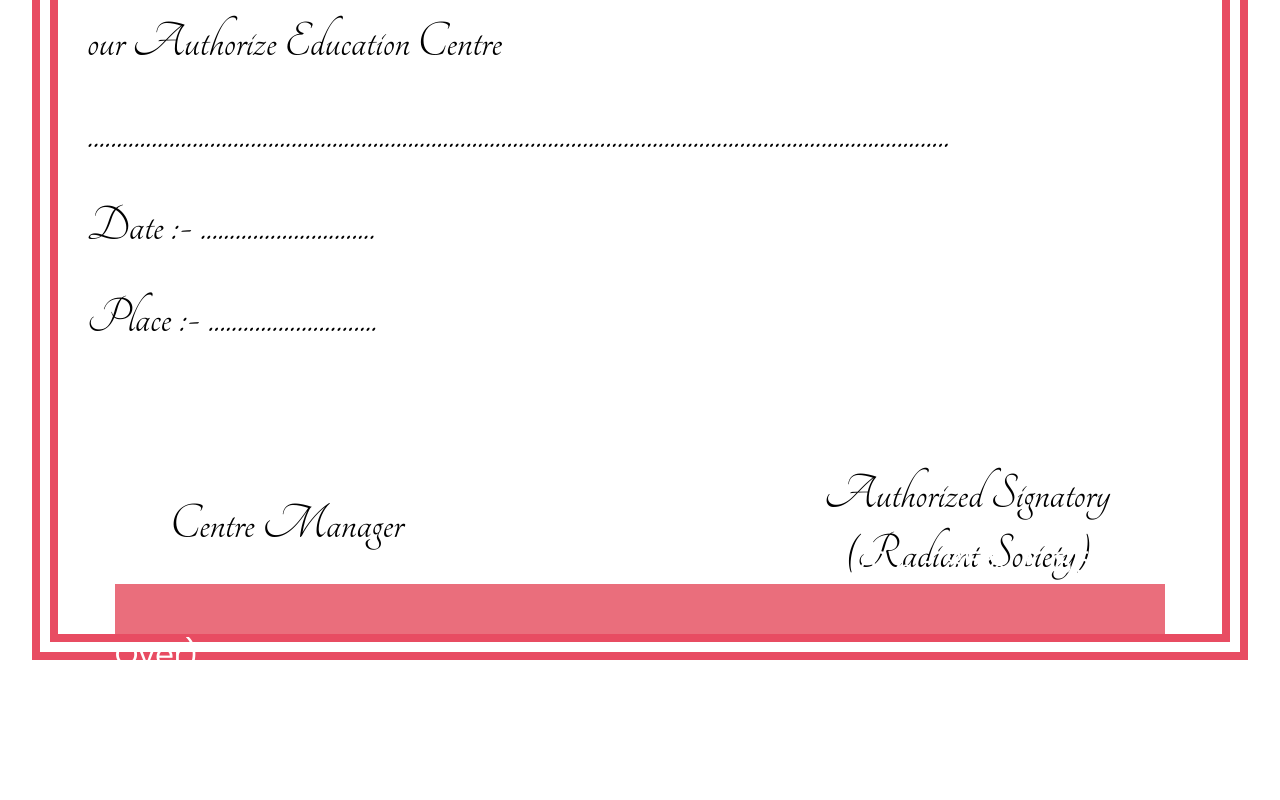
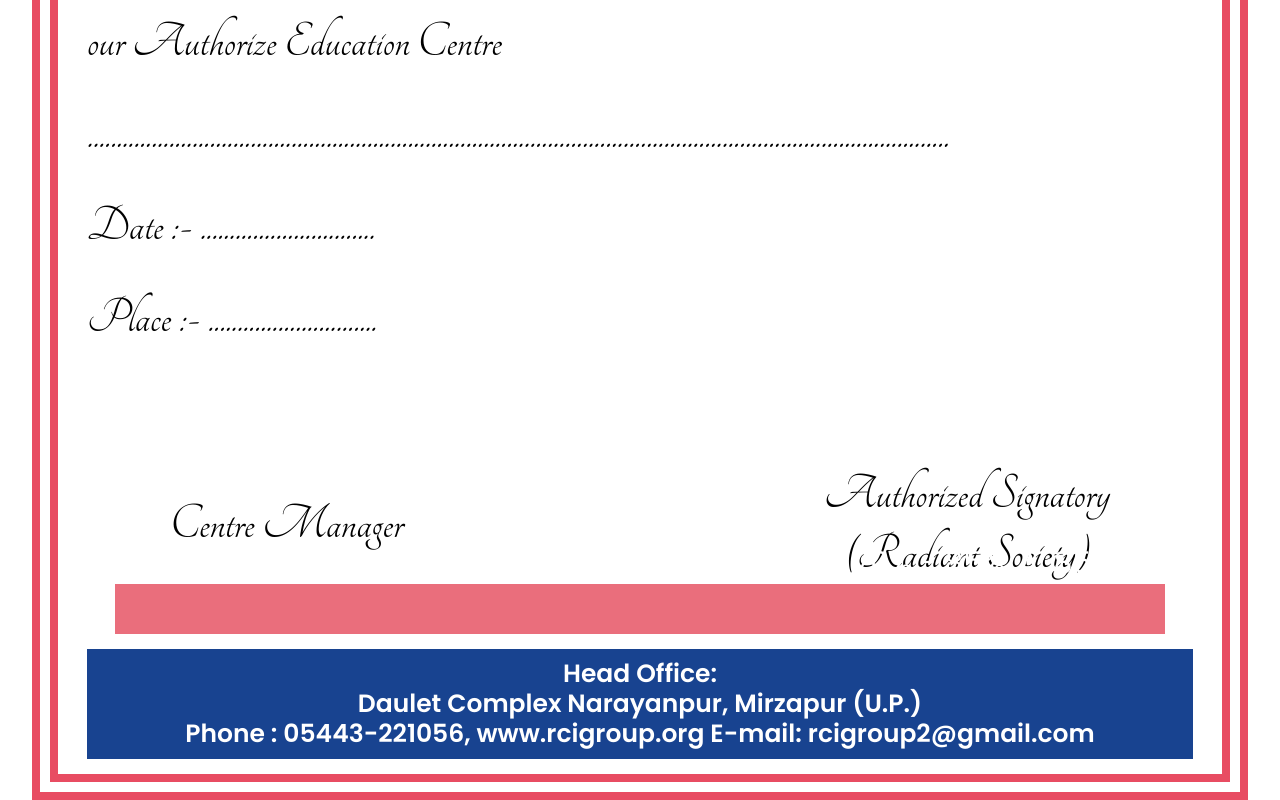
Before and after one commit to Vikalp-Mishra03/rediant_certificate, a plain HTML site: page index.html in a window 1280 px wide. Shown: the part 1762-2562 px from the top of the page. Before the commit the page ends 2463 px from the top, so only its background shows below. Drawn offline with Linux system fonts and the light colour scheme.

Commit message:
complete

```diff
--- a/index.html
+++ b/index.html
@@ -62,6 +62,11 @@
                 <div class="grades">
                     (Legend of Grades : D: 50% - 60%, C: 60% - 70%, B: 70% - 85%, A: 85% & Over)
                 </div>
+                <div class="office-address">
+                    Head Office: <br>
+                    Daulet Complex Narayanpur, Mirzapur (U.P.) <br>
+                    Phone : 05443-221056, www.rcigroup.org E-mail: rcigroup2@gmail.com
+                </div>
             </div>
 
         </div>
--- a/style.css
+++ b/style.css
@@ -146,3 +146,16 @@ header .img {
     display: flex;
     justify-content: center;
 }
+
+.office-address {
+    font-family: 'Poppins', sans-serif;
+    background: #184390;
+    color: white;
+    font-size: 25px;
+    line-height: 30px;
+    text-align: center;
+    margin-top: 15px;
+    padding: 10px;
+    font-weight: 600;
+    margin-bottom: 15px;
+}
```
